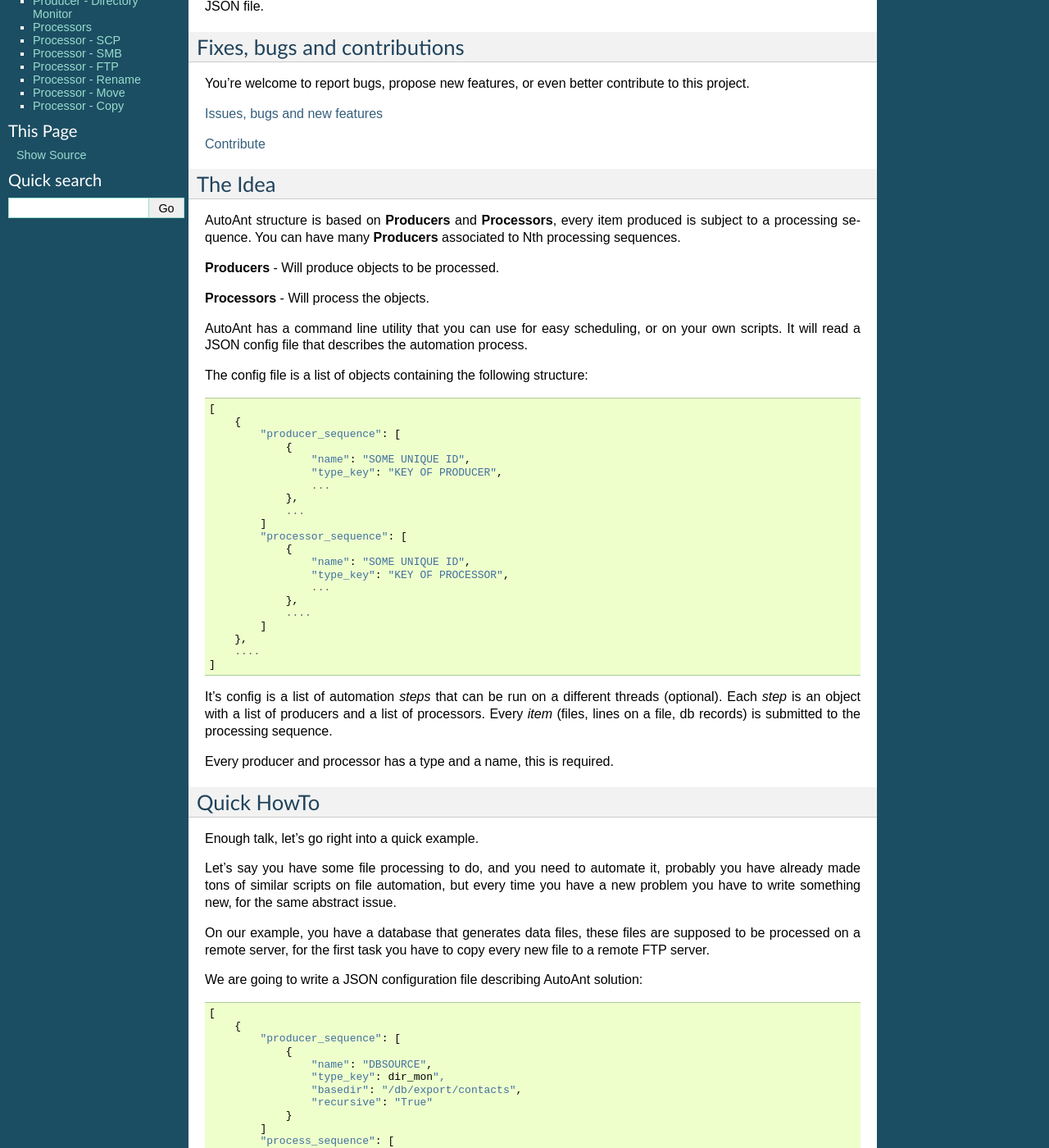
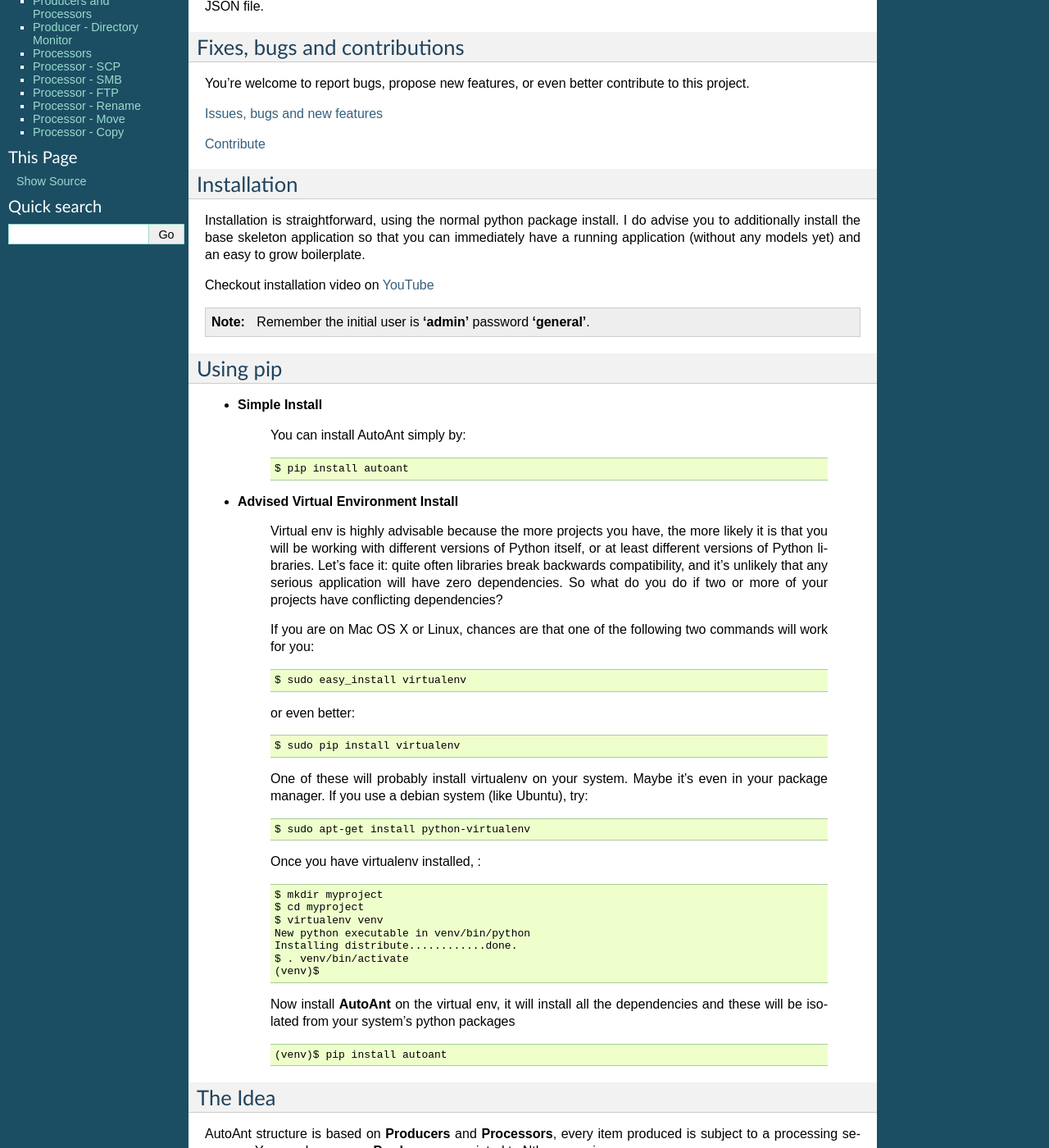
Before and after one commit to dpgaspar/AutoAnt, a Sphinx documentation site: the page built from docs/source/index.rst, in a window 1280 px wide and 1400 px high, scrolled down 193 px. Shown: the whole window at 82% size. Built offline with Sphinx 7.4.7, drawn with Linux system fonts in a browser that asks for light colours; some of the changed text lies outside the part shown.

Commit message:
docs upload

```diff
--- a/README.rst
+++ b/README.rst
@@ -10,3 +10,5 @@
 
 Documentation
 =============
+
+Take a look at installation, quick how to tutorials, API reference etc: `Documentation <http://autoant.readthedocs.org/en/latest/>`_
--- a/docs/source/index.rst
+++ b/docs/source/index.rst
@@ -16,6 +16,74 @@
 `Issues, bugs and new features <https://github.com/dpgaspar/AutoAnt/issues/new>`_
 
 `Contribute <https://github.com/dpgaspar/AutoAnt/fork>`_
+
+Installation
+------------
+
+Installation is straightforward, using the normal python package install.
+I do advise you to additionally install the base skeleton application
+so that you can immediately have a running application (without any models yet) and an easy to grow boilerplate.
+
+Checkout installation video on `YouTube <http://youtu.be/ZrqFDroqqWE>`_
+
+.. note:: Remember the initial user is **'admin'** password **'general'**.
+
+Using pip
+---------
+
+- **Simple Install**
+
+    You can install AutoAnt simply by::
+
+	$ pip install autoant
+
+- **Advised Virtual Environment Install**
+
+    Virtual env is highly advisable because the more projects you have,
+    the more likely it is that you will be working with
+    different versions of Python itself, or at least different versions of Python libraries.
+    Let’s face it: quite often libraries break backwards compatibility,
+    and it’s unlikely that any serious application will have zero dependencies.
+    So what do you do if two or more of your projects have conflicting dependencies?
+
+    If you are on Mac OS X or Linux, chances are that one of the following two commands will work for you:
+
+    ::
+
+        $ sudo easy_install virtualenv
+
+    or even better:
+
+    ::
+
+        $ sudo pip install virtualenv
+
+    One of these will probably install virtualenv on your system.
+    Maybe it’s even in your package manager. If you use a debian system (like Ubuntu), try:
+
+    ::
+
+        $ sudo apt-get install python-virtualenv
+
+    Once you have virtualenv installed, :
+
+    ::
+
+        $ mkdir myproject
+        $ cd myproject
+        $ virtualenv venv
+        New python executable in venv/bin/python
+        Installing distribute............done.
+        $ . venv/bin/activate
+        (venv)$
+
+    Now install **AutoAnt** on the virtual env,
+    it will install all the dependencies and these will be isolated from your system's python packages
+
+    ::
+
+        (venv)$ pip install autoant
+
 
 
 The Idea
```
Also changed, not shown: 13 other files.
